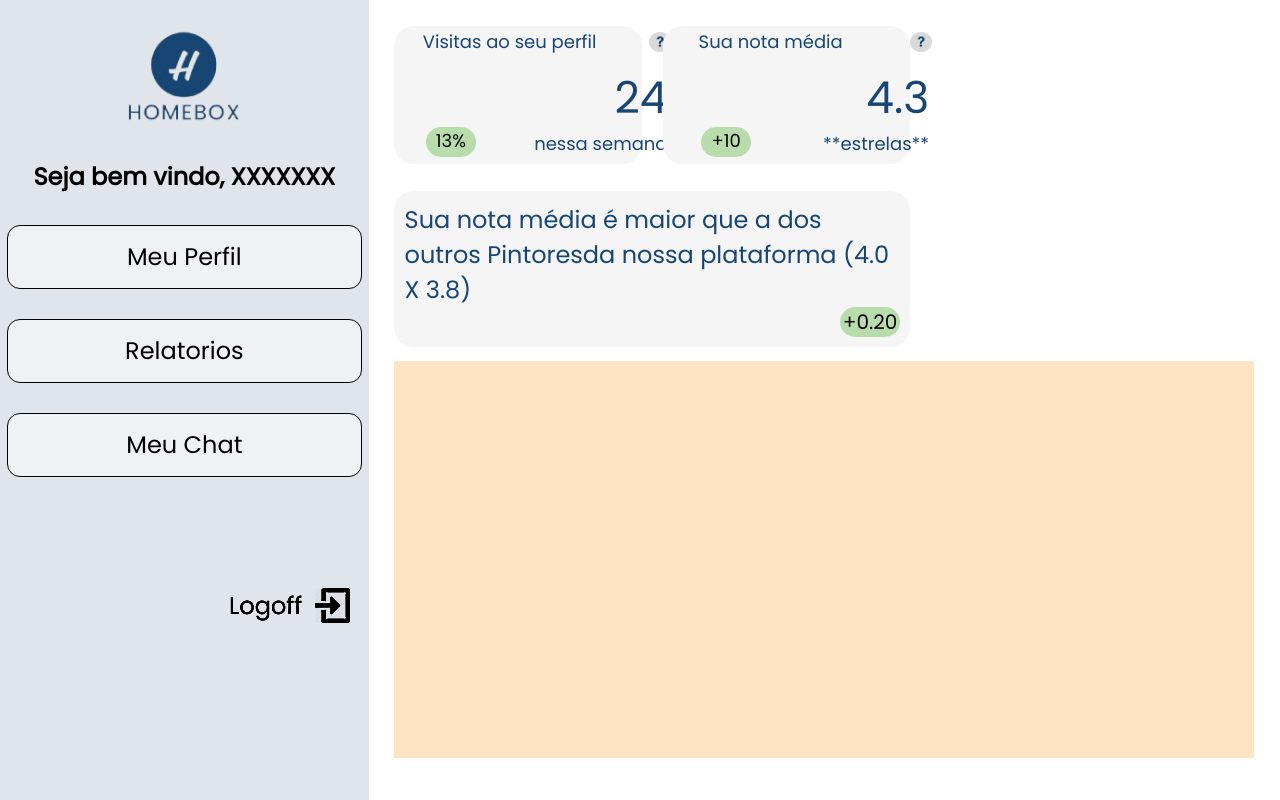
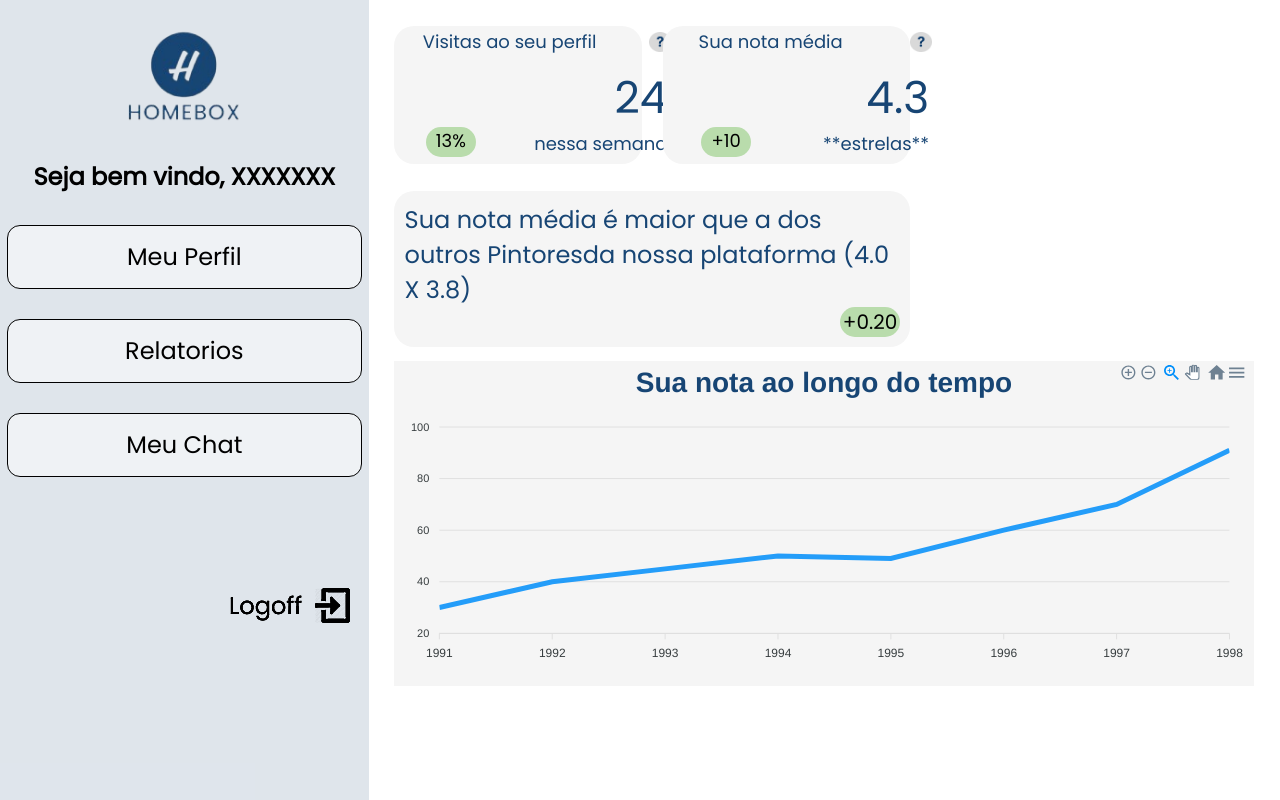
Before and after one commit to c4p1t4n/homebox, a React (Create React App) app in the folder homebox-react/: page /profile/provider/relatorio in a window 1280 px wide. Built offline with nearby package versions, Linux system fonts and the light colour scheme.

Commit message:
subindo chartjs

```diff
--- a/homebox-react/package.json
+++ b/homebox-react/package.json
@@ -12,6 +12,7 @@
     "axios": "^0.27.2",
     "ng-apexcharts": "^1.7.1",
     "react": "^18.1.0",
+    "react-apexcharts": "^1.4.0",
     "react-dom": "^18.1.0",
     "react-dynamic-star": "^0.0.2",
     "react-router-dom": "^6.3.0",
--- a/homebox-react/src/assets/css/providerDash.css
+++ b/homebox-react/src/assets/css/providerDash.css
@@ -3,8 +3,11 @@
     flex-direction: column;
     width: 100%;
     height: 100%;
+    overflow: auto;
 }
-
+.divRightProfileProviderRelatorio::-webkit-scrollbar{
+    display: none;
+}
 .divRightProfileProviderTop {
     width: 100%;
     height: 300px;
@@ -61,9 +64,8 @@
 
 
 .divRightProfileProviderMed {
-    background-color: bisque;
+    background-color: whitesmoke;
     width: 100%;
-    height: 500px;
 }
 
 
--- a/homebox-react/src/pages/relatorioProvider.jsx
+++ b/homebox-react/src/pages/relatorioProvider.jsx
@@ -4,11 +4,44 @@ import "../assets/css/providerDash.css"
 
 import questionMark from "../assets/img/quesntion-mark.png"
 
+import Chart from "react-apexcharts"
+
+import React, { Component } from "react"
 
 
 
 
-function relatorioProvider() {
+class relatorioProvider extends Component {
+    constructor(props) {
+        super(props)
+
+        this.state = {
+            options: {
+                title:{
+                    text:"Sua nota ao longo do tempo",
+                    align:"center",
+                    style:{
+                        fontSize:"28px",
+                        color:'#174574'
+                    }
+                },
+                chart: {
+                    id: "basic-bar"
+                },
+                xaxis: {
+                    categories: [1991, 1992, 1993, 1994, 1995, 1996, 1997, 1998]
+                }
+            },
+            series: [
+                {
+                    name: "series-1",
+                    data: [30, 40, 45, 50, 49, 60, 70, 91]
+                }
+            ]
+        };
+    }
+    render() {
+
         return (
             <>
                 <div className="divBodyProfileProvider">
@@ -57,6 +90,12 @@ function relatorioProvider() {
                             </div>
                             <br />
                             <div className="divRightProfileProviderMed">
+                                <Chart
+                                    options={this.state.options}
+                                    series={this.state.series}
+                                    type="line"
+                                    height={310}
+                                />
                             </div>
                         </div>
                     </div>
@@ -64,5 +103,6 @@ function relatorioProvider() {
             </>
         )
     }
+}
 
 export default relatorioProvider
```
Lines whose indentation alone changed are shown as unchanged.
